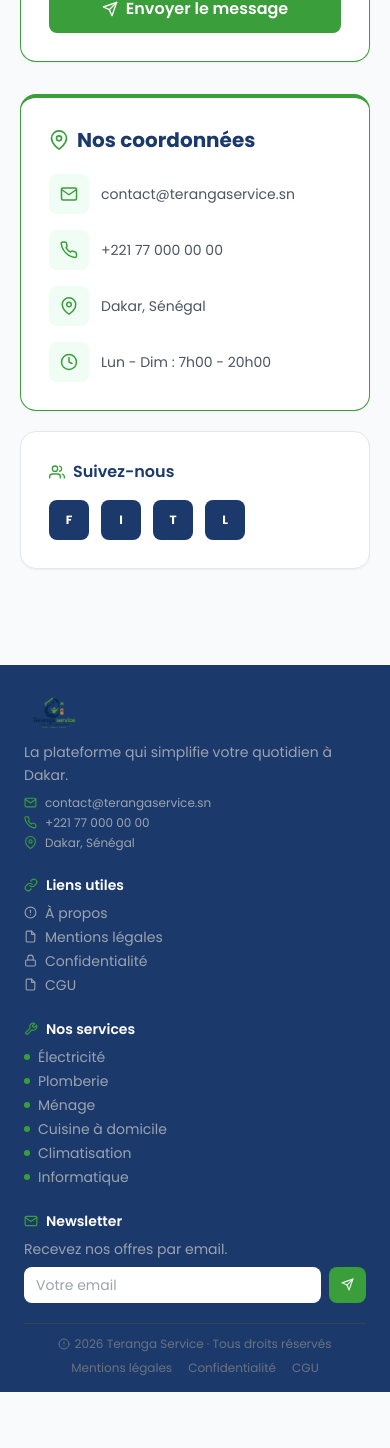
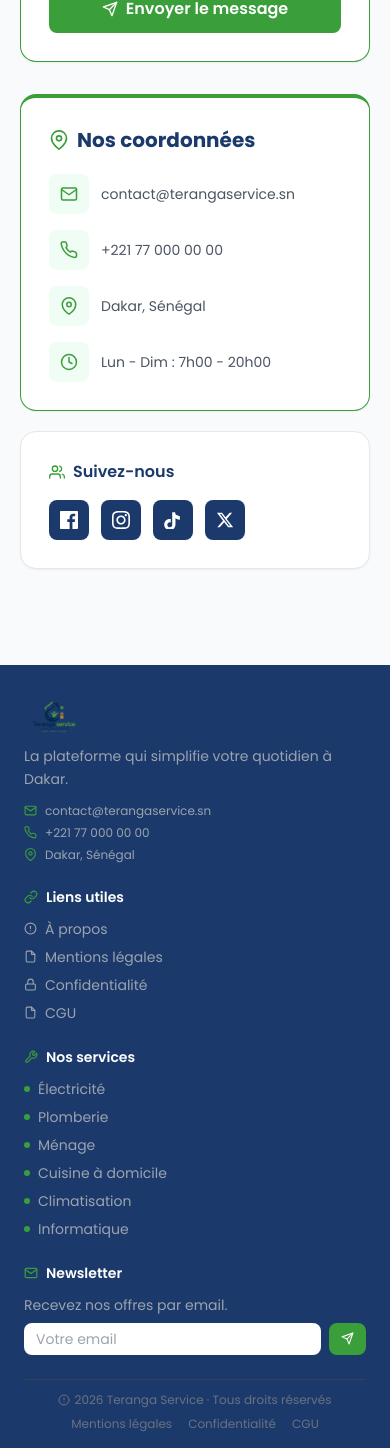
Before and after one commit to Katywilliam/TerangaService-React, a React (Vite) app: page /contact in a window 390 px wide. Shown: the part 961-2409 px from the top of the page. Before the commit the page ends 2353 px from the top, so only its background shows below. Built offline with nearby package versions, Linux system fonts and the light colour scheme; no server answers.

Commit message:
feat: icônes sociales, plus de prestataires/services, photos hero, fix création profil prestataire

```diff
--- a/src/components/Footer.jsx
+++ b/src/components/Footer.jsx
@@ -4,14 +4,14 @@ import logo from '../pages/public/images/logo.png';
 
 export default function Footer() {
   return (
-    <footer className="bg-[#1B3A6B] text-white pt-7 pb-4 mt-10">
+    <footer className="bg-[#1B3A6B] text-white pt-8 pb-4 mt-10">
       <div className="max-w-7xl mx-auto px-6">
-        <div className="grid grid-cols-1 sm:grid-cols-2 lg:grid-cols-4 gap-6 mb-5">
+        <div className="grid grid-cols-1 sm:grid-cols-2 lg:grid-cols-4 gap-6 mb-6">
 
           <div>
             <img src={logo} alt="Teranga Service" className="h-10 mb-2 object-contain" />
-            <p className="text-gray-400 text-sm leading-relaxed mb-2">La plateforme qui simplifie votre quotidien à Dakar.</p>
-            <div className="space-y-1">
+            <p className="text-gray-400 text-sm leading-relaxed mb-3">La plateforme qui simplifie votre quotidien à Dakar.</p>
+            <div className="space-y-1.5">
               <p className="text-gray-400 text-xs flex items-center gap-2">
                 <Icon name="mail" size={13} color="#3A9E3A" />
                 contact@terangaservice.sn
@@ -28,11 +28,11 @@ export default function Footer() {
           </div>
 
           <div>
-            <h3 className="font-semibold text-sm mb-2 flex items-center gap-2">
+            <h3 className="font-semibold text-sm mb-3 flex items-center gap-2">
               <Icon name="link" size={14} color="#3A9E3A" />
               Liens utiles
             </h3>
-            <ul className="space-y-1">
+            <ul className="space-y-2">
               {[
                 { to: '/a-propos', label: 'À propos', icon: 'info' },
                 { to: '/mentions-legales', label: 'Mentions légales', icon: 'file' },
@@ -50,11 +50,11 @@ export default function Footer() {
           </div>
 
           <div>
-            <h3 className="font-semibold text-sm mb-2 flex items-center gap-2">
+            <h3 className="font-semibold text-sm mb-3 flex items-center gap-2">
               <Icon name="tool" size={14} color="#3A9E3A" />
               Nos services
             </h3>
-            <ul className="space-y-1">
+            <ul className="space-y-2">
               {['Électricité', 'Plomberie', 'Ménage', 'Cuisine à domicile', 'Climatisation', 'Informatique'].map(s => (
                 <li key={s} className="text-gray-400 text-sm flex items-center gap-2">
                   <span className="w-1.5 h-1.5 bg-[#3A9E3A] rounded-full flex-shrink-0" />
@@ -65,7 +65,7 @@ export default function Footer() {
           </div>
 
           <div>
-            <h3 className="font-semibold text-sm mb-2 flex items-center gap-2">
+            <h3 className="font-semibold text-sm mb-3 flex items-center gap-2">
               <Icon name="mail" size={14} color="#3A9E3A" />
               Newsletter
             </h3>
@@ -74,9 +74,9 @@ export default function Footer() {
               <input
                 type="email"
                 placeholder="Votre email"
-                className="flex-1 px-3 py-2 rounded-lg text-sm text-gray-800 outline-none border-none font-[Poppins] min-w-0"
+                className="flex-1 px-3 py-1.5 rounded-lg text-sm text-gray-800 outline-none border-none font-[Poppins] min-w-0"
               />
-              <button className="bg-[#3A9E3A] hover:bg-[#2d8a2d] text-white px-3 py-2 rounded-lg text-sm font-semibold transition-colors flex items-center gap-1">
+              <button className="bg-[#3A9E3A] hover:bg-[#2d8a2d] text-white px-3 py-1.5 rounded-lg text-sm font-semibold transition-colors flex items-center gap-1">
                 <Icon name="send" size={13} color="white" />
               </button>
             </div>
--- a/src/components/Icons.jsx
+++ b/src/components/Icons.jsx
@@ -34,6 +34,10 @@ const paths = {
   lock: <><rect x="3" y="11" width="18" height="11" rx="2"/><path d="M7 11V7a5 5 0 0 1 10 0v4"/></>,
   jardinage: <path d="M12 22s-8-4.5-8-11.8A8 8 0 0 1 12 2a8 8 0 0 1 8 8.2c0 7.3-8 11.8-8 11.8z"/>,
   chat: <path d="M21 15a2 2 0 0 1-2 2H7l-4 4V5a2 2 0 0 1 2-2h14a2 2 0 0 1 2 2z"/>,
+  facebook: <path fill="currentColor" stroke="none" d="M22.675 0h-21.35c-.732 0-1.325.593-1.325 1.325v21.351c0 .731.593 1.324 1.325 1.324h11.495v-9.294h-3.128v-3.622h3.128v-2.671c0-3.1 1.893-4.788 4.659-4.788 1.325 0 2.463.099 2.795.143v3.24l-1.918.001c-1.504 0-1.795.715-1.795 1.763v2.313h3.587l-.467 3.622h-3.12v9.293h6.116c.73 0 1.323-.593 1.323-1.325v-21.35c0-.732-.593-1.325-1.325-1.325z"/>,
+  instagram: <path fill="currentColor" stroke="none" d="M12 2.163c3.204 0 3.584.012 4.85.07 3.252.148 4.771 1.691 4.919 4.919.058 1.265.069 1.645.069 4.849 0 3.205-.012 3.584-.069 4.849-.149 3.225-1.664 4.771-4.919 4.919-1.266.058-1.644.07-4.85.07-3.204 0-3.584-.012-4.849-.07-3.26-.149-4.771-1.699-4.919-4.92-.058-1.265-.07-1.644-.07-4.849 0-3.204.013-3.583.07-4.849.149-3.227 1.664-4.771 4.919-4.919 1.266-.057 1.645-.069 4.849-.069zm0-2.163c-3.259 0-3.667.014-4.947.072-4.358.2-6.78 2.618-6.98 6.98-.059 1.281-.073 1.689-.073 4.948 0 3.259.014 3.668.072 4.948.2 4.358 2.618 6.78 6.98 6.98 1.281.058 1.689.072 4.948.072 3.259 0 3.668-.014 4.948-.072 4.354-.2 6.782-2.618 6.979-6.98.059-1.28.073-1.689.073-4.948 0-3.259-.014-3.667-.072-4.947-.196-4.354-2.617-6.78-6.979-6.98-1.281-.059-1.69-.073-4.949-.073zm0 5.838c-3.403 0-6.162 2.759-6.162 6.162s2.759 6.163 6.162 6.163 6.162-2.759 6.162-6.163c0-3.403-2.759-6.162-6.162-6.162zm0 10.162c-2.209 0-4-1.79-4-4 0-2.209 1.791-4 4-4s4 1.791 4 4c0 2.21-1.791 4-4 4zm6.406-11.845c-.796 0-1.441.645-1.441 1.44s.645 1.44 1.441 1.44c.795 0 1.439-.645 1.439-1.44s-.644-1.44-1.439-1.44z"/>,
+  twitter: <path fill="currentColor" stroke="none" d="M18.244 2.25h3.308l-7.227 8.26 8.502 11.24H16.17l-5.214-6.817L4.99 21.75H1.68l7.73-8.835L1.254 2.25H8.08l4.713 6.231zm-1.161 17.52h1.833L7.084 4.126H5.117z"/>,
+  tiktok: <path fill="currentColor" stroke="none" d="M16.6 5.82c-1.12-1.08-1.67-2.64-1.75-4.17-1.3.01-2.6 0-3.91.02.03 4.02-.01 8.05.03 12.07-.01 1.79.03 3.57-.07 5.36-.01.39.05.95-.16 1.06-.58.95-1.65 1.6-2.77 1.61-1.68.15-3.26-1.23-3.5-2.87-.01-.54-.07-1.1.14-1.61.25-.71.73-1.34 1.36-1.75.87-.6 2.03-.69 3.02-.37 0-1.48.06-2.96.04-4.44-2.17-.41-4.49.28-6.15 1.72-1.46 1.24-2.4 3.06-2.58 4.96-.02.49-.01.99.01 1.49.21 2.34 1.63 4.52 3.65 5.71 1.22.72 2.65 1.11 4.08 1.03 2.33-.04 4.6-1.29 5.91-3.21.81-1.15 1.27-2.54 1.35-3.94.03-2.91.01-5.83.02-8.75.52.34 1.05.67 1.62.93 1.31.62 2.76.92 4.2.97V6.88c-1.54-.17-3.12-.68-4.24-1.79z"/>,
 };
 
 export default function Icon({ name, size = 18, color = 'currentColor', className = '', strokeWidth = 2 }) {
--- a/src/pages/public/Contact.jsx
+++ b/src/pages/public/Contact.jsx
@@ -100,9 +100,15 @@ export default function Contact() {
                 Suivez-nous
               </h3>
               <div className="flex gap-3">
-                {['Facebook', 'Instagram', 'Twitter', 'LinkedIn'].map(s => (
-                  <a key={s} href="#" className="w-10 h-10 bg-[#1B3A6B] text-white rounded-lg flex items-center justify-center text-xs font-bold hover:bg-[#3A9E3A] transition-colors no-underline">
-                    {s[0]}
+                {[
+                  { name: 'Facebook', icon: 'facebook', href: 'https://facebook.com', hover: 'hover:bg-[#1877F2]' },
+                  { name: 'Instagram', icon: 'instagram', href: 'https://instagram.com', hover: 'hover:bg-gradient-to-tr hover:from-[#f9ce34] hover:via-[#ee2a7b] hover:to-[#6228d7]' },
+                  { name: 'TikTok', icon: 'tiktok', href: 'https://tiktok.com', hover: 'hover:bg-black' },
+                  { name: 'Twitter', icon: 'twitter', href: 'https://twitter.com', hover: 'hover:bg-black' },
+                ].map(s => (
+                  <a key={s.name} href={s.href} target="_blank" rel="noopener noreferrer" aria-label={s.name}
+                    className={`w-10 h-10 bg-[#1B3A6B] text-white rounded-lg flex items-center justify-center transition-colors no-underline ${s.hover}`}>
+                    <Icon name={s.icon} size={18} color="white" />
                   </a>
                 ))}
               </div>
--- a/src/pages/public/Home.jsx
+++ b/src/pages/public/Home.jsx
@@ -36,6 +36,7 @@ export default function Home() {
     <div className="font-[Poppins]">
 
       <section className="relative bg-gradient-to-br from-[#0f2549] via-[#1B3A6B] to-[#1a4a3a] text-white py-24 px-5 text-center overflow-hidden">
+        <div className="absolute inset-0" style={{ background: "url('https://images.unsplash.com/photo-1581578731548-c64695cc6952?w=1600&q=80&fit=crop') center/cover no-repeat", opacity: 0.12 }} />
         <div className="relative max-w-3xl mx-auto">
           <span className="inline-block bg-green-900/40 text-green-300 border border-green-700/50 px-4 py-1.5 rounded-full text-xs font-semibold mb-5">
             La plateforme #1 au Sénégal
--- a/src/pages/public/PrestataireProfile.jsx
+++ b/src/pages/public/PrestataireProfile.jsx
@@ -79,8 +79,9 @@ export default function PrestataireProfile() {
 
   return (
     <div>
-      <section className="bg-gradient-to-r from-[#1B3A6B] via-[#2d5fa8] to-[#3A9E3A] text-white py-12 px-5 text-center">
-        <div className="max-w-2xl mx-auto">
+      <section className="relative bg-gradient-to-r from-[#1B3A6B] via-[#2d5fa8] to-[#3A9E3A] text-white py-12 px-5 text-center overflow-hidden">
+        <div className="absolute inset-0" style={{ background: "url('https://images.unsplash.com/photo-1521737604893-d14cc237f11d?w=1400&q=80&fit=crop') center/cover no-repeat", opacity: 0.14 }} />
+        <div className="relative max-w-2xl mx-auto">
           {p.photo ? <img src={p.photo} alt={p.nom} className="w-20 h-20 rounded-full object-cover mx-auto mb-4 border-4 border-white/30" />
             : <div className="w-20 h-20 rounded-full bg-white/20 flex items-center justify-center mx-auto mb-4"><Icon name="user" size={40} color="white" /></div>}
           <h1 className="text-3xl font-bold mb-1 text-white">{p.nom}</h1>
--- a/src/pages/public/Prestataires.jsx
+++ b/src/pages/public/Prestataires.jsx
@@ -16,9 +16,15 @@ const FALLBACK = [
   { id: 10, nom: 'Abdoulaye Diouf', metier: 'Plombier sanitaire', ville: 'Grand Yoff', note: 4.6, avis: 47, prix: '4 800 FCFA/interv.', dispo: true, img: 'https://images.unsplash.com/photo-1519085360753-af0119f7cbe7?w=200&q=80&fit=crop&crop=face', services: ['Plomberie', 'Sanitaire'] },
   { id: 11, nom: 'Mariama Kane', metier: 'Électricienne bâtiment', ville: 'HLM', note: 4.8, avis: 91, prix: '5 200 FCFA/interv.', dispo: true, img: 'https://images.unsplash.com/photo-1508214751196-bcfd4ca60f91?w=200&q=80&fit=crop&crop=face', services: ['Électricité', 'Bâtiment'] },
   { id: 12, nom: 'Cheikh Fall', metier: 'Support Informatique', ville: 'Parcelles Assainies', note: 4.7, avis: 65, prix: '4 200 FCFA/h', dispo: true, img: 'https://images.unsplash.com/photo-1517841905240-472988babdf9?w=200&q=80&fit=crop&crop=face', services: ['Informatique', 'Support'] },
+  { id: 13, nom: 'Astou Mbengue', metier: 'Jardinière paysagiste', ville: 'Ngor', note: 4.6, avis: 38, prix: '4 000 FCFA/h', dispo: true, img: 'https://images.unsplash.com/photo-1544005313-94ddf0286df2?w=200&q=80&fit=crop&crop=face', services: ['Jardinage', 'Entretien extérieur'] },
+  { id: 14, nom: 'Lamine Gueye', metier: 'Peintre en bâtiment', ville: 'Grand Dakar', note: 4.7, avis: 52, prix: '4 500 FCFA/interv.', dispo: true, img: 'https://images.unsplash.com/photo-1519345182560-3f2917c472ef?w=200&q=80&fit=crop&crop=face', services: ['Peinture', 'Rénovation'] },
+  { id: 15, nom: 'Adama Sy', metier: 'Menuisier', ville: 'Pikine', note: 4.5, avis: 29, prix: '5 000 FCFA/interv.', dispo: true, img: 'https://images.unsplash.com/photo-1560250097-0b93528c311a?w=200&q=80&fit=crop&crop=face', services: ['Menuiserie', 'Ameublement'] },
+  { id: 16, nom: 'Ndeye Awa Diagne', metier: 'Garde d\'enfants', ville: 'Sicap Liberté', note: 4.9, avis: 112, prix: '2 000 FCFA/h', dispo: true, img: 'https://images.unsplash.com/photo-1544717305-2782549b5136?w=200&q=80&fit=crop&crop=face', services: ['Garde enfants', 'Aide aux devoirs'] },
+  { id: 17, nom: 'Babacar Thiam', metier: 'Serrurier', ville: 'Médina', note: 4.6, avis: 24, prix: '4 000 FCFA/interv.', dispo: true, img: 'https://images.unsplash.com/photo-1560250097-0b93528c311a?w=200&q=80&fit=crop&crop=face', services: ['Serrurerie', 'Sécurité'] },
+  { id: 18, nom: 'Coumba Ndao', metier: 'Coiffeuse à domicile', ville: 'Fann', note: 4.8, avis: 143, prix: '3 000 FCFA/prest.', dispo: true, img: 'https://images.unsplash.com/photo-1487412947147-5cebf100ffc2?w=200&q=80&fit=crop&crop=face', services: ['Coiffure', 'Beauté'] },
 ];
 
-const SERVICES = ['Tous', 'Ménage', 'Plomberie', 'Cuisine', 'Électricité', 'Informatique'];
+const SERVICES = ['Tous', 'Ménage', 'Plomberie', 'Cuisine', 'Électricité', 'Informatique', 'Jardinage', 'Garde enfants'];
 
 export default function Prestataires() {
   const [query, setQuery] = useState('');
--- a/src/pages/public/Services.jsx
+++ b/src/pages/public/Services.jsx
@@ -11,6 +11,10 @@ const services = [
   { icon: 'informatique', title: 'Informatique', desc: 'Maintenance informatique, installation de logiciels et assistance technique.', prix: '4 500', unite: 'heure' },
   { icon: 'jardinage', title: 'Jardinage', desc: 'Entretien de jardin, taille de haies et aménagement extérieur.', prix: '4 000', unite: 'heure' },
   { icon: 'users', title: "Garde d'enfants", desc: "Garde à domicile par des professionnels expérimentés et de confiance.", prix: '2 500', unite: 'heure' },
+  { icon: 'tool', title: 'Peinture & Rénovation', desc: 'Peinture intérieure/extérieure et petits travaux de rénovation.', prix: '4 500', unite: 'intervention' },
+  { icon: 'tool', title: 'Menuiserie', desc: 'Fabrication et réparation de meubles, portes et installations en bois.', prix: '5 000', unite: 'intervention' },
+  { icon: 'lock', title: 'Serrurerie', desc: 'Dépannage, changement de serrures et sécurisation de votre domicile.', prix: '4 000', unite: 'intervention' },
+  { icon: 'star', title: 'Coiffure & Beauté', desc: 'Coiffure, soins esthétiques et maquillage à domicile.', prix: '3 000', unite: 'prestation' },
 ];
 
 export default function Services() {
--- a/src/services/auth/authService.js
+++ b/src/services/auth/authService.js
@@ -18,6 +18,34 @@ export const signUp = async ({ email, password, nom, prenom, phone, role, photo_
     },
   })
   if (error) throw error
+
+  // IMPORTANT : la table `utilisateurs` est peuplée automatiquement par un
+  // trigger côté base de données à partir des métadonnées ci-dessus.
+  // En revanche, rien ne créait jusqu'ici la ligne correspondante dans la
+  // table `prestataires` pour les comptes inscrits avec role="prestataire" —
+  // c'est pour ça que la page publique /prestataires n'affichait presque
+  // aucun résultat. On la crée donc explicitement ici.
+  if (role === 'prestataire' && data?.user?.id) {
+    const { error: prestataireError } = await supabase
+      .from('prestataires')
+      .upsert(
+        {
+          id: data.user.id,
+          bio: bio || null,
+          experience_annees: experience_annees || null,
+          zone_intervention: zone_intervention || null,
+          verifie: false,
+        },
+        { onConflict: 'id' }
+      )
+    if (prestataireError) {
+      // On ne bloque pas l'inscription si cette étape échoue (ex: session
+      // pas encore active en attendant la confirmation email), mais on
+      // remonte l'erreur dans la console pour pouvoir la diagnostiquer.
+      console.error('Erreur lors de la création du profil prestataire :', prestataireError.message)
+    }
+  }
+
   return data
 }
 
--- a/src/services/public/prestatairesService.js
+++ b/src/services/public/prestatairesService.js
@@ -23,7 +23,6 @@ export const getPrestataires = async (filters = {}) => {
         )
       )
     `)
-    .eq('offres.actif', true)
 
   if (filters.ville) {
     query = query.eq('utilisateurs.ville', filters.ville)
@@ -34,7 +33,16 @@ export const getPrestataires = async (filters = {}) => {
 
   const { data, error } = await query.order('note_moyenne', { ascending: false })
   if (error) throw error
-  return data
+
+  // On ne garde que les offres actives dans chaque prestataire,
+  // sans exclure les prestataires eux-mêmes (contrairement à un
+  // filtre .eq('offres.actif', true) côté requête, qui transforme
+  // la jointure en INNER JOIN strict et fait disparaître presque
+  // tous les prestataires).
+  return (data || []).map(p => ({
+    ...p,
+    offres: (p.offres || []).filter(o => o.actif),
+  }))
 }
 
 // Récupérer un prestataire par ID
```
